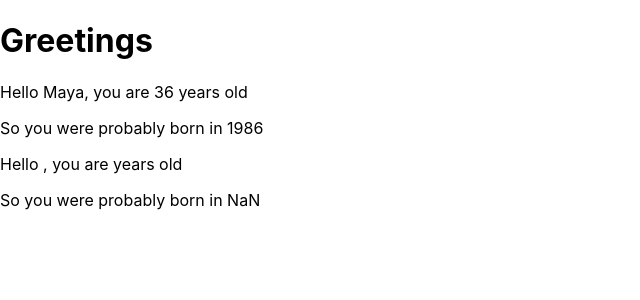
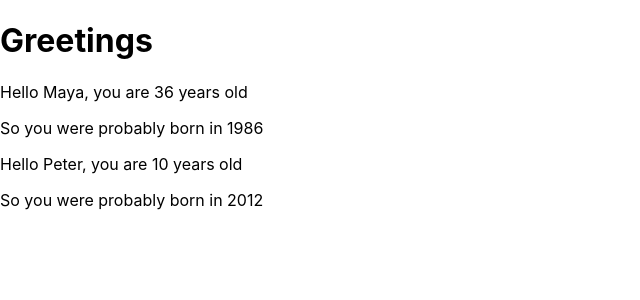
Before and after one commit to olalemi/Full-stack-open-course, a React (Create React App) app in the folder basics/: page / in a window 1280 px wide. Shown: the top 300 px of the page, without its empty margins (0-640 px from the left). Built offline with nearby package versions, Linux system fonts and the light colour scheme.

Commit message:
Destruturing

```diff
--- a/basics/src/App.js
+++ b/basics/src/App.js
@@ -6,9 +6,9 @@ import Total from './Total';
 
 
 
-const App = ({name,age}) => {
-  // const name = 'Peter'
-  // const age = 10
+const App = () => {
+  const name = 'Peter'
+  const age = 10
 
   return (
     <div>
--- a/basics/src/Hello.js
+++ b/basics/src/Hello.js
@@ -1,19 +1,19 @@
 import React from 'react'
 
 
-const Hello = (props) => {
+const Hello = ({age, name}) => {
 
   const bornYear = () => {
     const yearNow = new Date().getFullYear()
     console.log(yearNow)
-    return yearNow - props.age
+    return yearNow - age
   }
 
   return (
 
       <div>
       <p>
-        Hello {props.name}, you are {props.age} years old
+        Hello {name}, you are {age} years old
       </p>
       <p>So you were probably born in {bornYear()}</p>
     </div>
```
